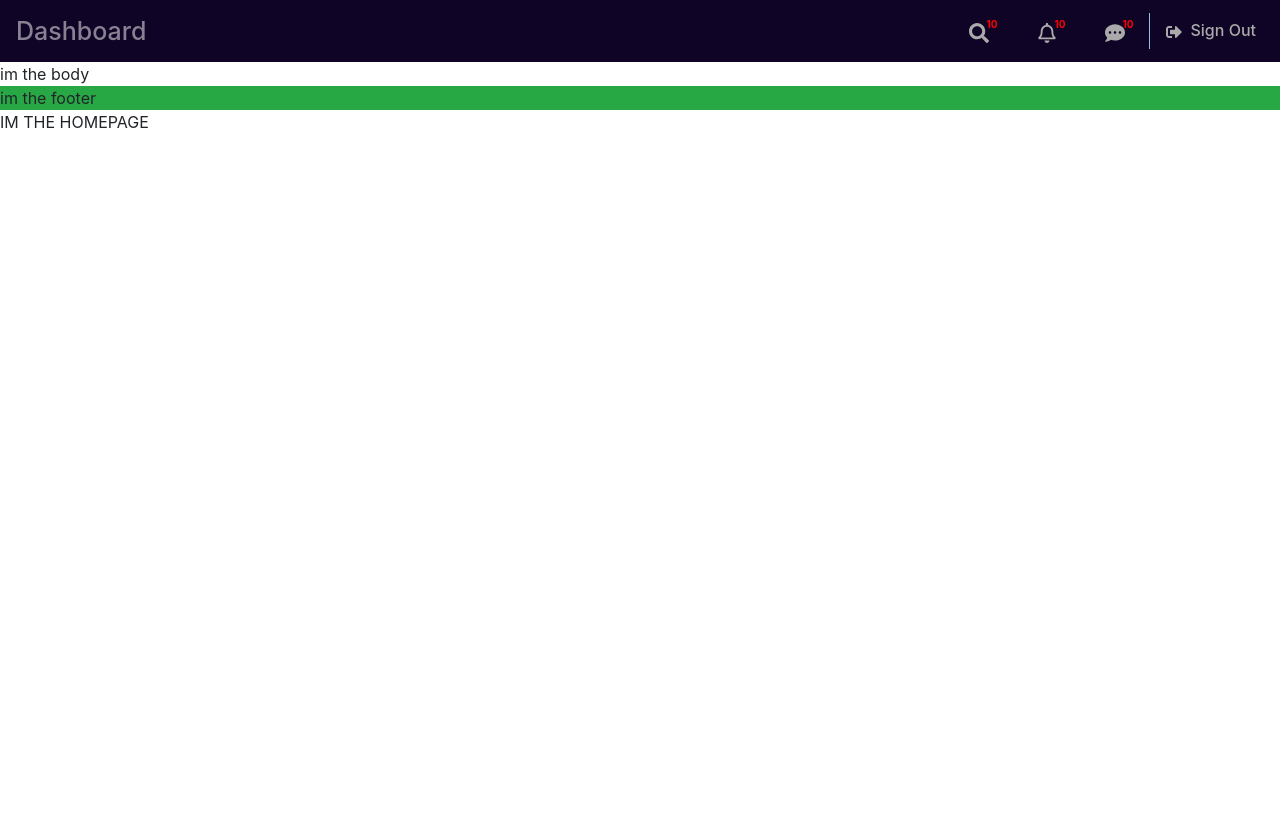
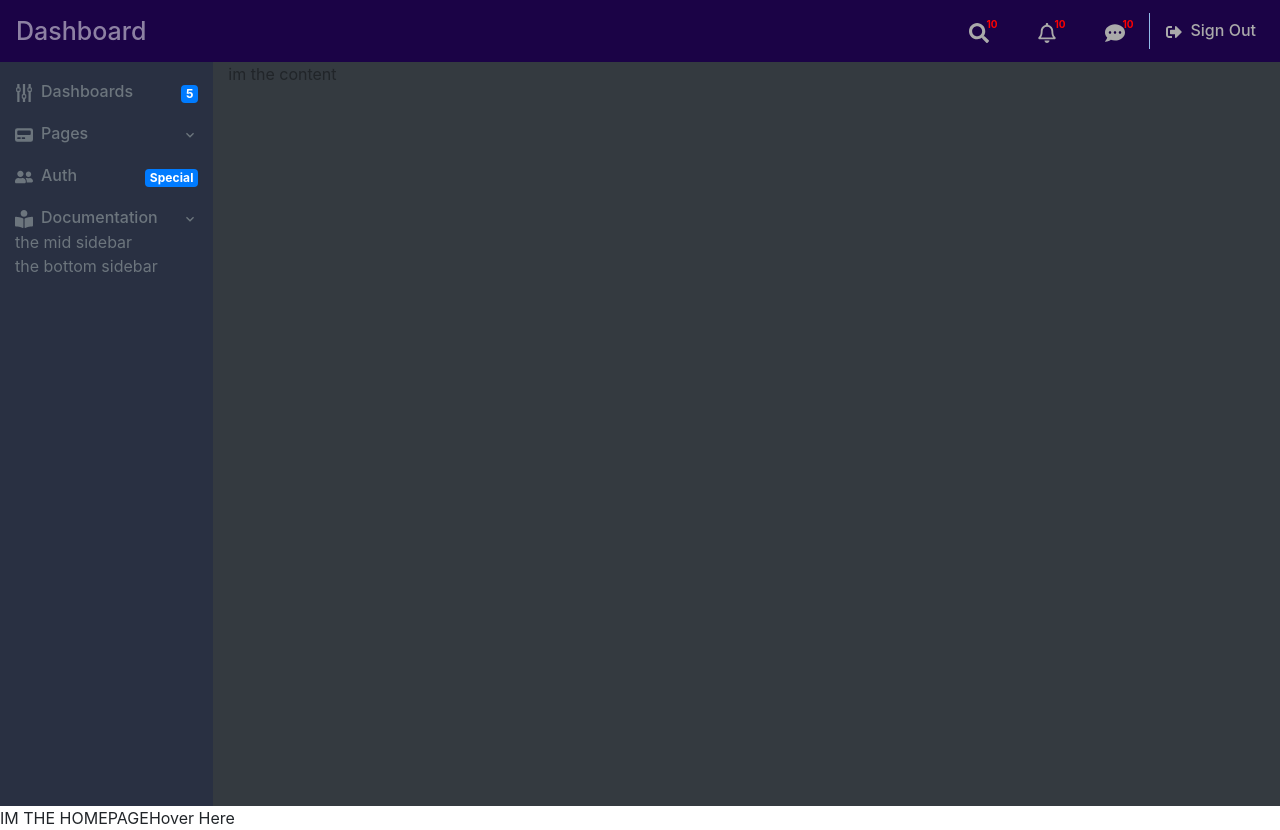
Before and after one commit to AyoTheInspired/admin-dashboard, a React (Create React App) app in the folder admin-app/: page / in a window 1280 px wide. Before the commit the page ends 800 px from the top, so only its background shows below. Built offline with nearby package versions, Linux system fonts and the light colour scheme.

Commit message:
More developments on Sidebar

```diff
--- a/admin-app/package.json
+++ b/admin-app/package.json
@@ -12,6 +12,7 @@
     "react-dom": "^17.0.2",
     "react-icons": "^4.2.0",
     "react-scripts": "4.0.3",
+    "react-tooltip": "^4.2.21",
     "react-uid": "^2.3.1",
     "styled-components": "^5.3.0",
     "web-vitals": "^1.1.2"
--- a/admin-app/src/App.css
+++ b/admin-app/src/App.css
@@ -1,7 +1,12 @@
 :root {
 	--dark-ppl: #0f0326;
+	--light-ppl: #1b0346;
+	--sidebar-bg: #293042;
+	--body-bg: #f7f9fc;
+	/* --light-ppl: ##1f618d; */
 	--bby-blue: #92bcea;
 	--pale-gray: #eaeaea;
+	--pale-2: #6c757d;
 	/* TRANSITIONS */
 	--sht-trans: all 200ms ease-in-out;
 	--med-trans: all 0.5s ease-in-out;
@@ -19,5 +24,5 @@
 }
 
 nav {
-	background: var(--dark-ppl);
+	background: var(--light-ppl);
 }
--- a/admin-app/src/Home.js
+++ b/admin-app/src/Home.js
@@ -3,15 +3,20 @@ import Navigation from "./components/Navigation";
 import Body from "./components/Body";
 import Footer from "./components/Footer";
 import Tooltips from "./components/Tooltips";
+import ReactTooltip from "react-tooltip";
 
 function Home() {
 	return (
 		<div>
 			<Navigation />
 			<Body />
-			<Footer />
+			{/* <Footer /> */}
 			{/* <Tooltips /> */}
-			IM THE HOMEPAGE
+			<div>
+				IM THE HOMEPAGE
+				<a data-tip="React-tooltip">Hover Here</a>
+				<ReactTooltip place="right" type="dark" effect="float"></ReactTooltip>
+			</div>
 		</div>
 	);
 }
--- a/admin-app/src/appData.js
+++ b/admin-app/src/appData.js
@@ -1,4 +1,24 @@
-import { FaSearch, FaRegBell, FaCommentDots } from "react-icons/fa";
+import {
+	FaSearch,
+	FaRegBell,
+	FaCommentDots,
+	FaHome,
+	FaPager,
+	FaUsers,
+	FaBookReader,
+	FaRegHeart,
+	FaUserCheck,
+	FaMapMarkerAlt,
+	FaRegCalendarAlt,
+	FaShareAlt,
+	FaUserFriends,
+} from "react-icons/fa";
+import { ImEqualizer2 } from "react-icons/im";
+import {
+	AiOutlineAppstore,
+	AiOutlineBars,
+	AiOutlinePieChart,
+} from "react-icons/ai";
 
 export const navInfo = [
 	{
@@ -17,5 +37,101 @@ export const navInfo = [
 		tag: "Chat",
 	},
 ];
-{
-}
+
+export const sidebarTopInfo = [
+	// sidebarName: "Pages",
+	{
+		icon: <ImEqualizer2 />,
+		title: "Dashboards",
+		badge: 5,
+		badgeVariant: "primary",
+		children: ["Default", "Analytics", "Saas", "Social", "Crypto"],
+	},
+	{
+		icon: <FaPager />,
+		title: "Pages",
+		dropArrow: true,
+		children: [
+			"Profile",
+			"Settings",
+			"Clients",
+			"Projects",
+			"Invoice",
+			"Pricing",
+			"Tasks",
+		],
+	},
+	{
+		icon: <FaUserFriends />,
+		title: "Auth",
+		badge: "Special",
+		badgeVariant: "secondary",
+		children: ["Sign In", "Sign Up", "Reset Password", "Error Pages"],
+	},
+	{
+		icon: <FaBookReader />,
+		title: "Documentation",
+		dropArrow: true,
+		children: [
+			"Introduction",
+			"Getting Started",
+			"Customization",
+			"Plugins",
+			"Changelog",
+		],
+	},
+];
+
+export const sidebarMidInfo = [
+	{ sidebarName: "Tabs & Components" },
+	{
+		icon: <AiOutlineAppstore />,
+		title: "UI Elements",
+		children: [
+			"Alerts",
+			"Buttons",
+			"Cards",
+			"Carousel",
+			"Embed Video",
+			"General",
+			"Typography",
+		],
+	},
+	{
+		icon: <FaRegHeart />,
+		title: "Icons",
+		badge: "1500+",
+		badgeVariant: "primary",
+	},
+	{
+		icon: <FaUserCheck />,
+		title: "Forms",
+		children: ["Layouts", "Basic Inputs", "Input Groups", "Floating Labels"],
+	},
+	{
+		icon: <AiOutlineBars />,
+		title: "Tables",
+	},
+];
+
+export const sidebarBottomInfo = [
+	{ sidebarName: "Plugin & Addons" },
+	{
+		icon: <AiOutlinePieChart />,
+		title: "Charts",
+	},
+	{
+		icon: <FaMapMarkerAlt />,
+		title: "Maps",
+		children: ["Google Maps", "Vector Maps"],
+	},
+
+	{
+		icon: <FaRegCalendarAlt />,
+		title: "Calendar",
+	},
+	{
+		icon: <FaShareAlt />,
+		title: "Multi Level",
+	},
+];
--- a/admin-app/src/components/Body.js
+++ b/admin-app/src/components/Body.js
@@ -1,7 +1,22 @@
 import React from "react";
+import styled from "styled-components";
+import { Container, Row } from "react-bootstrap";
+import Sidebar from "./Sidebar";
+import Content from "./Content";
 
 function Body() {
-	return <div>im the body</div>;
+	return (
+		<Container fluid className="px-0">
+			<Section className="bg-warning px-0 col d-flex justify-content-between">
+				<Sidebar />
+				<Content />
+			</Section>
+		</Container>
+	);
 }
 
 export default Body;
+
+const Section = styled.section`
+	min-height: calc(100vh - 56px);
+`;
--- /dev/null
+++ b/admin-app/src/components/Content.js
@@ -0,0 +1,9 @@
+import React from "react";
+
+function Content() {
+	return (
+		<div className="col-sm-6 col-md-8  col-lg-10 bg-dark">im the content</div>
+	);
+}
+
+export default Content;
--- a/admin-app/src/components/Navigation.js
+++ b/admin-app/src/components/Navigation.js
@@ -5,6 +5,7 @@ import { GoSignOut } from "react-icons/go";
 import { navInfo } from "../appData";
 import { uid } from "react-uid";
 import styled from "styled-components";
+import ReactTooltip from "react-tooltip";
 
 function Navigation() {
 	const [mobileView, setMobileView] = useState(false);
@@ -39,12 +40,19 @@ function Navigation() {
 								const { icon, tip, tag } = info;
 								console.log(tip);
 								return (
-									<Nav.Link className="nav__link-icon" key={uid(info)}>
+									<Nav.Link
+										data-tip="React-tooltip"
+										className="nav__link-icon"
+										key={uid(info)}>
 										<div
 											className={
 												mobileView ? "flexed py-1 px-2 my-1 icon-wrap" : "mx-3"
 											}>
 											<span>{icon}</span>
+											<StyledReactTooltip
+												place="left"
+												type="dark"
+												effect="float"></StyledReactTooltip>
 											{mobileView && <h6 className="mb-0"> {tag} </h6>}
 											<Badge className="icon-badge">10</Badge>
 										</div>
@@ -199,3 +207,7 @@ const NavItemsContainer = styled.div`
 	// 	display: flex;
 	// 	flex-direction: column !important;
 `;
+
+const StyledReactTooltip = styled(ReactTooltip)`
+	background: red !important;
+`;
--- /dev/null
+++ b/admin-app/src/components/Sidebar.js
@@ -0,0 +1,22 @@
+import React from "react";
+import styled from "styled-components";
+import SidebarBottom from "./sidebar/SidebarBottom";
+import SidebarMid from "./sidebar/SidebarMid";
+import SidebarTop from "./sidebar/SidebarTop";
+
+function Sidebar() {
+	return (
+		<Wrap className="col-sm-5 col-md-4 col-lg-2 d-flex flex-column">
+			<SidebarTop />
+			<SidebarMid />
+			<SidebarBottom />
+		</Wrap>
+	);
+}
+
+export default Sidebar;
+
+const Wrap = styled.div`
+	background: var(--sidebar-bg);
+	color: var(--pale-2);
+`;
--- /dev/null
+++ b/admin-app/src/components/sidebar/SidebarBottom.js
@@ -0,0 +1,7 @@
+import React from "react";
+
+function SidebarBottom() {
+	return <div>the bottom sidebar</div>;
+}
+
+export default SidebarBottom;
--- /dev/null
+++ b/admin-app/src/components/sidebar/SidebarMid.js
@@ -0,0 +1,7 @@
+import React from "react";
+
+function SidebarMid() {
+	return <div>the mid sidebar</div>;
+}
+
+export default SidebarMid;
--- /dev/null
+++ b/admin-app/src/components/sidebar/SidebarTop.js
@@ -0,0 +1,82 @@
+import React from "react";
+import styled from "styled-components";
+import { sidebarTopInfo } from "../../appData";
+import "./sidebarStyles.css";
+import { Badge, Dropdown, Accordion, Card } from "react-bootstrap";
+import { MdKeyboardArrowDown } from "react-icons/md";
+import { uid } from "react-uid";
+import { FaHome } from "react-icons/fa";
+
+function SidebarTop() {
+	return (
+		<Wrap>
+			{sidebarTopInfo.map((info) => {
+				const {
+					sidebarName,
+					icon,
+					title,
+					dropArrow,
+					badge,
+					badgeVariant,
+					children,
+				} = info;
+				return (
+					<>
+						<h6 className="mb-0 mb-2 mt-3 text-white sidebar__name w-100">
+							{" "}
+							{sidebarName}{" "}
+						</h6>
+						<Accordion>
+							<Card className="sidebar__item-header">
+								<Accordion.Toggle
+									as={Card.Header}
+									eventKey={title}
+									className="sidebar-toggle d-flex justify-content-between align-items-center px-0 py-0 ">
+									<div className="sidebar__item-a">
+										<span className="sidebar__title-icon mr-2">{icon}</span>
+										<h6 className="mb-0">{title}</h6>
+									</div>
+									<div className="ml-auto">
+										{dropArrow ? (
+											<div className="text-center">
+												<MdKeyboardArrowDown />
+											</div>
+										) : (
+											<div>
+												<Badge
+													className="sidebar__item-span bg-primary text-white "
+													variant={`${badgeVariant}`}>
+													{badge && badge}
+												</Badge>
+											</div>
+										)}
+									</div>
+									<div>
+										{/* {dropArrow ? (
+											<div>
+												<MdKeyboardArrowDown />
+											</div>
+										) : null} */}
+									</div>
+								</Accordion.Toggle>
+							</Card>
+
+							<div className="sidebar__children-container">
+								{/* <Accordion>
+									<Accordion.Toggle>{<MdKeyboardArrowDown />}</Accordion.Toggle>
+								</Accordion> */}
+								{/* {children?.map((child) => (
+
+								))} */}
+							</div>
+						</Accordion>
+					</>
+				);
+			})}
+		</Wrap>
+	);
+}
+
+export default SidebarTop;
+
+const Wrap = styled.div``;
--- /dev/null
+++ b/admin-app/src/components/sidebar/sidebarStyles.css
@@ -0,0 +1,43 @@
+/* .sidebar__name {
+	background: red;
+} */
+
+.sidebar__item-wrap {
+	display: flex;
+	justify-content: space-between;
+	align-items: center;
+	cursor: pointer;
+	transition: var(--sht-trans);
+}
+
+.sidebar__item-header,
+.sidebar-toggle {
+	background: transparent !important;
+	box-shadow: none !important;
+	border: none !important;
+}
+
+.sidebar-toggle {
+	cursor: pointer;
+	transition: var(--sht-trans);
+}
+
+.sidebar-toggle:hover {
+	color: var(--pale-gray);
+	color: #ccc;
+}
+
+.sidebar__title-icon {
+	font-size: 18px;
+}
+
+.sidebar__item-a {
+	display: flex;
+	justify-content: space-between;
+	align-items: center;
+}
+
+.sidebar__item-span {
+	font-size: 12px;
+	letter-spacing: 0.1px;
+}
```
Also changed, not shown: 1 other file (tests, documents, lock files or other folders).
